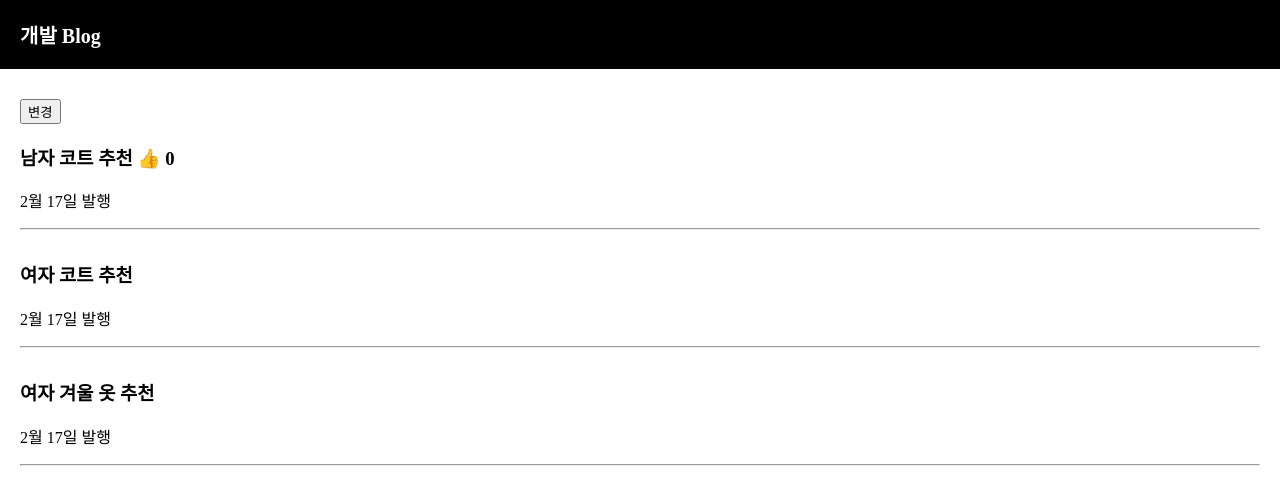
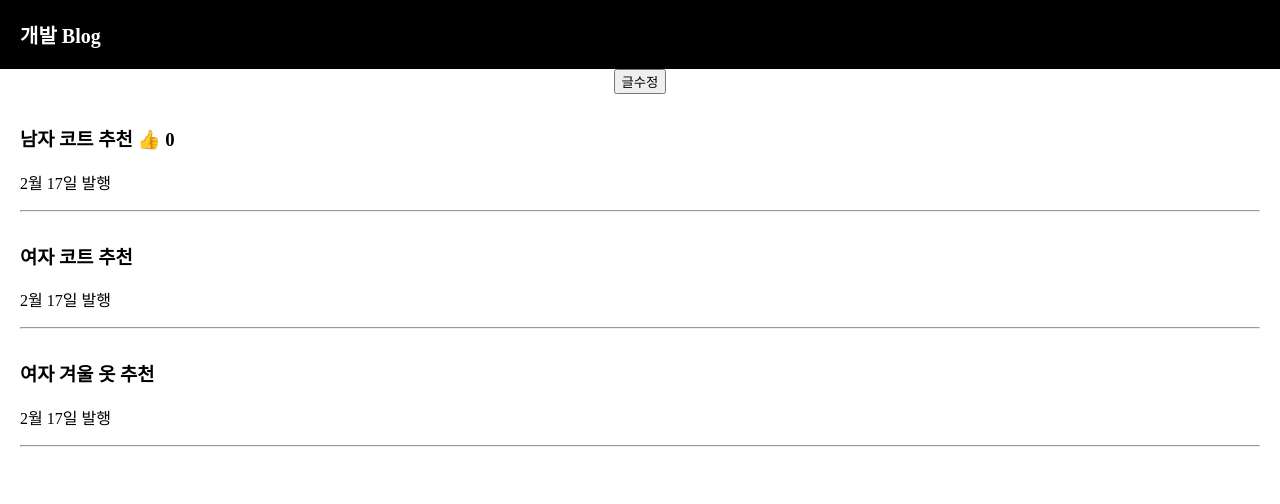
Before and after one commit to y55mun/blog, a React (Create React App) app: page / in a window 1280 px wide. Shown: the top 504 px of the page. Built offline with nearby package versions, Linux system fonts and the light colour scheme.

Commit message:
state가 array/object 이면 독립적 카피본을 만들어서 수정해야함

```diff
--- a/src/App.js
+++ b/src/App.js
@@ -17,18 +17,19 @@ function App() {
 
   let [따봉, 따봉변경] = useState(0); // 따봉변경은 state 변경용 함수를 의미함
 
-  function changeDate() {
-    let copy = [...글제목]
-    copy[0] = '여자 코트 추천'
-    글제목변경(copy);
-  }
   return (
     <div className="App">
       <div className="black-nav">
         <div>개발 Blog</div>
       </div>
+
+      <button onClick={() => {
+        let copy = [...글제목];
+        copy[0] = '여자 코트 추천'
+        글제목변경(copy);
+      }}>글수정</button>
+
       <div className="list" >
-        <button onClick={changeDate}>변경</button>
         <h3> { 글제목[0] } <span onClick={ () => { 따봉변경( 따봉+1 ) } }>👍</span> { 따봉 } </h3>
         <p>2월 17일 발행</p>
         <hr/>
```
